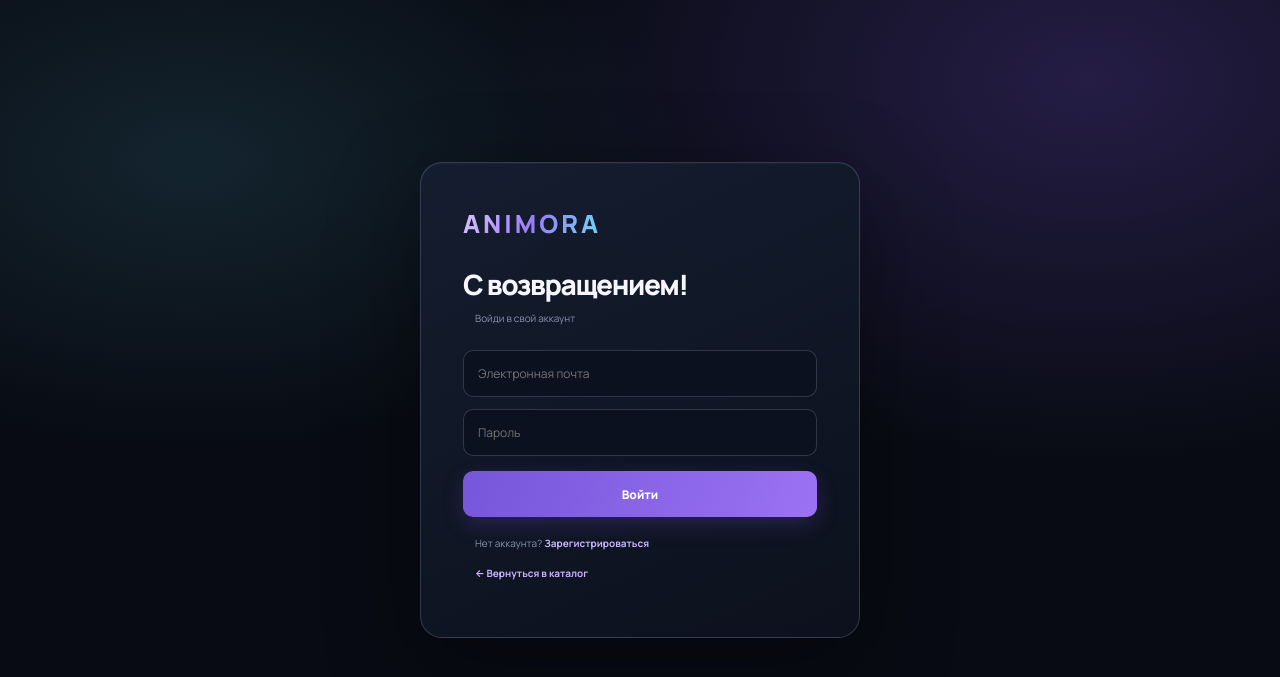
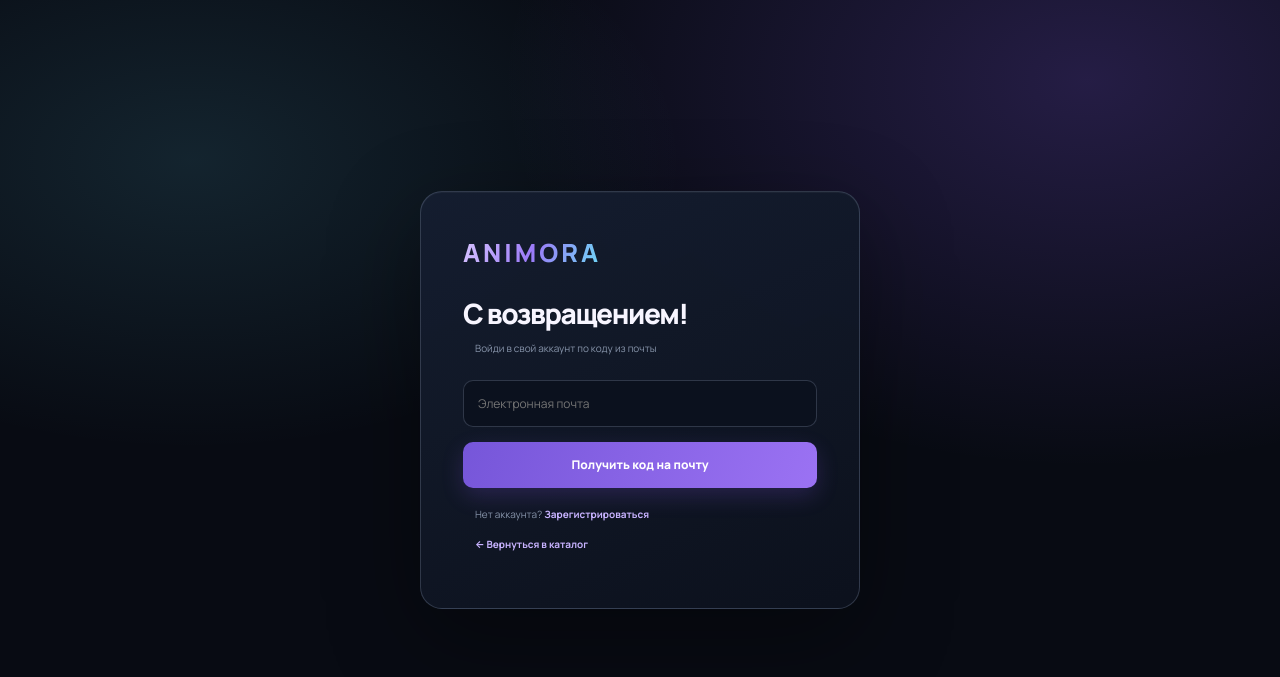
Before and after one commit to mitsu198/animora, a Flask app: page /login in a window 1280 px wide. Shown: the top 677 px of the page. Run offline with Flask 3, Linux system fonts and the light colour scheme.

Commit message:
Replace password login form with email verification code

```diff
--- a/templates/login.html
+++ b/templates/login.html
@@ -5,45 +5,38 @@
 <meta name="viewport" content="width=device-width, initial-scale=1">
 <link rel="stylesheet" href="{{ url_for('static', filename='animora-redesign.css') }}">
 <title>Вход — ANIMORA</title>
-
-
-
-
-<script>
-(function(){
- try{
-  localStorage.setItem('animora_site_theme','default');
-  localStorage.removeItem('animora_custom_theme');
- }catch(e){}
- document.documentElement.removeAttribute('data-theme');
- document.documentElement.style.removeProperty('--custom-bg');
- document.documentElement.style.removeProperty('--custom-accent');
- document.documentElement.style.removeProperty('--custom-panel');
- if(document.body){document.body.removeAttribute('data-animated');}
-})();
-</script>
+<style>
+.auth-note{font-size:13px;line-height:1.5;color:#aeb7cb}.auth-code{letter-spacing:.35em;text-align:center;font-size:22px!important}.auth-email{word-break:break-word;color:#bca0ff}
+</style>
 </head>
 <body>
 <div class="card">
 <a class="logo" href="/" style="color:inherit;text-decoration:none">ANIMORA</a>
 <h1>С возвращением!</h1>
-<p>Войди в свой аккаунт</p>
-
+<p>Войди в свой аккаунт по коду из почты</p>
 {% with messages = get_flashed_messages() %}
-{% for message in messages %}
-<div class="message">{{ message }}</div>
-{% endfor %}
+{% for message in messages %}<div class="message">{{ message }}</div>{% endfor %}
 {% endwith %}
-
+{% if otp_sent %}
+<p class="auth-note">Мы отправили код на <strong class="auth-email">{{ pending_email }}</strong>. Введи его ниже.</p>
 <form method="POST">
-<input type="email" name="email" placeholder="Электронная почта" required>
-<input type="password" name="password" placeholder="Пароль" required>
-<button type="submit">Войти</button>
+<input type="hidden" name="action" value="verify_code">
+<input type="text" name="code" class="auth-code" placeholder="123456" inputmode="numeric" autocomplete="one-time-code" pattern="[0-9]{6,8}" minlength="6" maxlength="8" required autofocus>
+<button type="submit">Подтвердить и войти</button>
 </form>
-
+<form method="POST">
+<input type="hidden" name="action" value="send_code">
+<input type="hidden" name="email" value="{{ pending_email }}">
+<button type="submit" class="secondary">Отправить код повторно</button>
+</form>
+{% else %}
+<form method="POST">
+<input type="email" name="email" placeholder="Электронная почта" autocomplete="email" required>
+<button type="submit">Получить код на почту</button>
+</form>
+{% endif %}
 <p>Нет аккаунта? <a href="/register">Зарегистрироваться</a></p>
 <p><a href="/">← Вернуться в каталог</a></p>
 </div>
-
 </body>
 </html>
```
